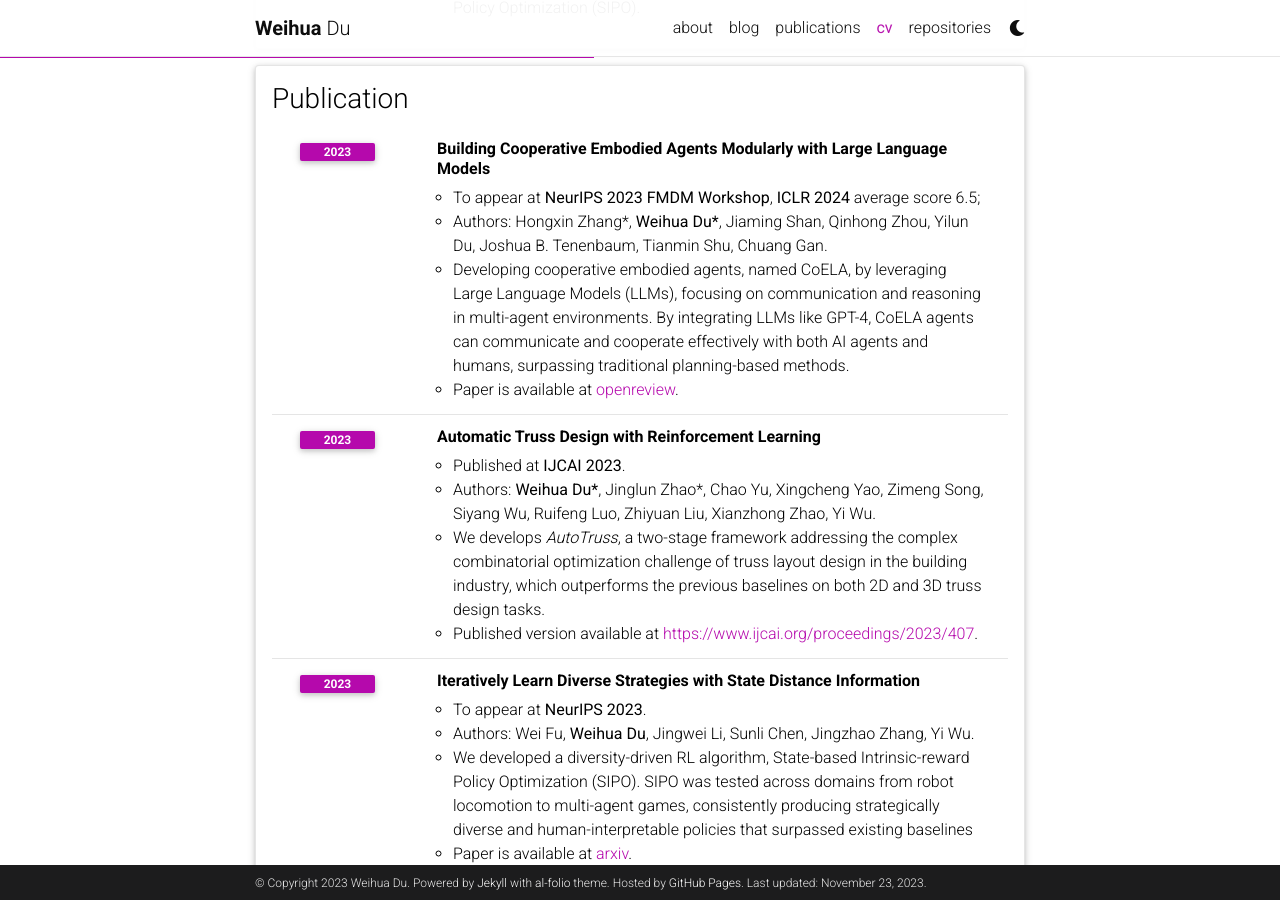
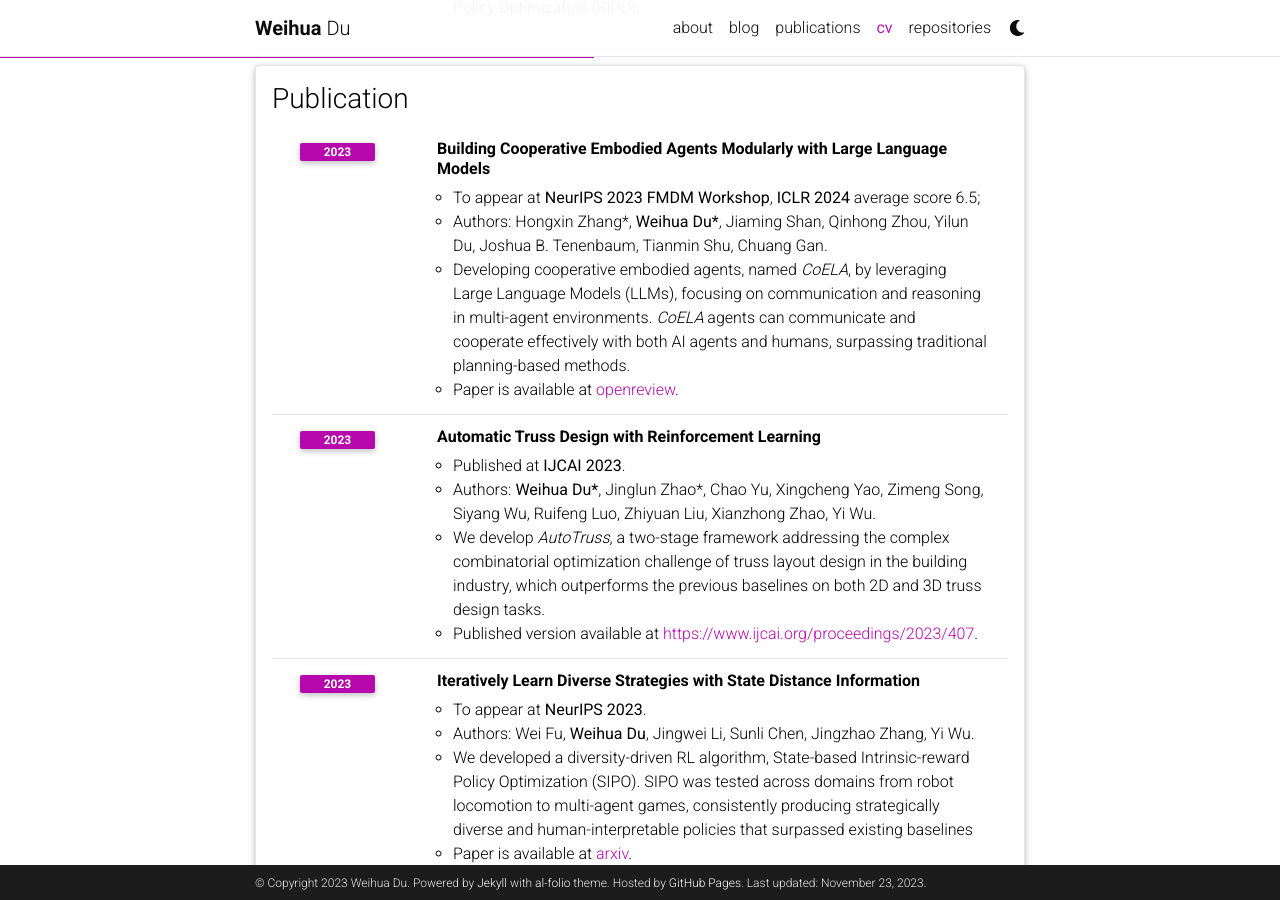
Before and after one commit to StigLidu/StigLidu.github.io, a Jekyll site: the page built from _pages/cv.md, in a window 1280 px wide and 900 px high, scrolled down 1293 px. Built offline with Jekyll 4.4.1, drawn with Linux system fonts in a browser that asks for light colours; comment, search, counter and statistics services are not loaded; a style sheet for code colours, icons or effects is not loaded; some of the changed text lies outside the part shown.

Commit message:
[update] 11.23 CV

```diff
--- a/_data/cv.yml
+++ b/_data/cv.yml
@@ -55,7 +55,7 @@
       description:
         - To appear at <b>NeurIPS 2023 FMDM Workshop</b>, <b>ICLR 2024</b> average score 6.5;
         - Authors&#58 Hongxin Zhang*, <b>Weihua Du*</b>, Jiaming Shan, Qinhong Zhou, Yilun Du, Joshua B. Tenenbaum, Tianmin Shu, Chuang Gan.
-        - Developing cooperative embodied agents, named CoELA, by leveraging Large Language Models (LLMs), focusing on communication and reasoning in multi-agent environments. By integrating LLMs like GPT-4, CoELA agents can communicate and cooperate effectively with both AI agents and humans, surpassing traditional planning-based methods.
+        - Developing cooperative embodied agents, named <em>CoELA</em>, by leveraging Large Language Models (LLMs), focusing on communication and reasoning in multi-agent environments. <em>CoELA</em> agents can communicate and cooperate effectively with both AI agents and humans, surpassing traditional planning-based methods.
         - Paper is available at <a href="https://openreview.net/forum?id=oBQVCTpKXW">openreview</a>.
 
     - title: Automatic Truss Design with Reinforcement Learning
@@ -63,7 +63,7 @@
       description:
         - Published at <b>IJCAI 2023</b>.
         - Authors&#58 <b>Weihua Du*</b>, Jinglun Zhao*, Chao Yu, Xingcheng Yao, Zimeng Song, Siyang Wu, Ruifeng Luo, Zhiyuan Liu, Xianzhong Zhao, Yi Wu.
-        - We develops <em>AutoTruss</em>, a two-stage framework addressing the complex combinatorial optimization challenge of truss layout design in the building industry, which outperforms the previous baselines on both 2D and 3D truss design tasks.
+        - We develop <em>AutoTruss</em>, a two-stage framework addressing the complex combinatorial optimization challenge of truss layout design in the building industry, which outperforms the previous baselines on both 2D and 3D truss design tasks.
         - Published version available at <a href="https://www.ijcai.org/proceedings/2023/407">https://www.ijcai.org/proceedings/2023/407</a>.
 
     - title: Iteratively Learn Diverse Strategies with State Distance Information
@@ -121,7 +121,7 @@
       value:
         <b>Total</b> 103, <b>Reading</b> 29, <b>Listening</b> 26, <b>Speaking</b> 23, <b>Writing</b> 25.
     - name: Languages
-      value: C & C++, LaTeX, Python, PyTorch, etc.
+      value: C & C++, LaTeX, Python, PyTorch, Pascal, etc.
     - name: Sports
       value: Member of Tsinghua University Volleyball Team, 2022-2023.
     - name: Community
```
Also changed, not shown: 1 other file.
